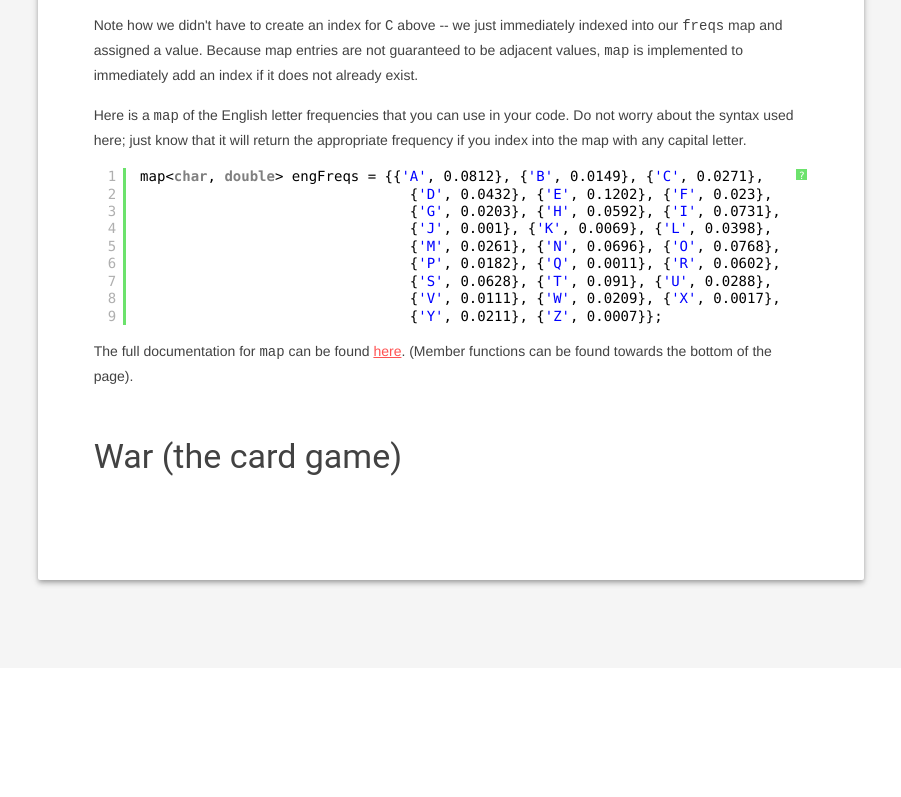
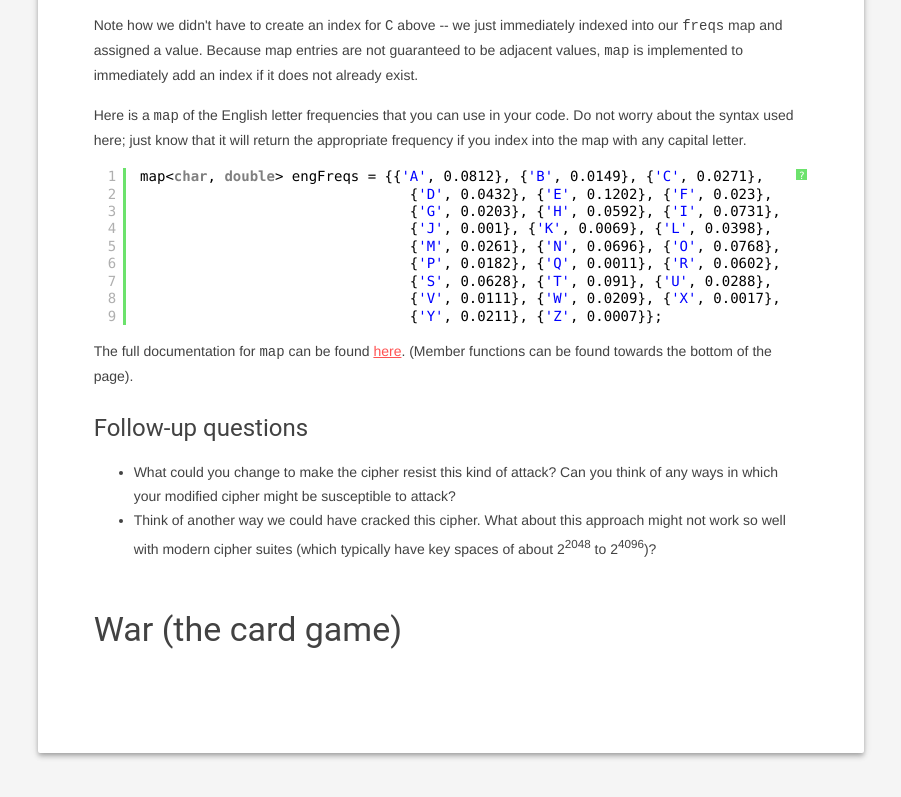
Before and after one commit to hal7df/hal7df.github.io, a plain HTML site: page algorithms/activities/ideas.html in a window 1280 px wide. Shown: the part 5908-6705 px from the top of the page, without its empty margins (189-1090 px from the left). Before the commit the page ends 6576 px from the top, so only its background shows below. Drawn offline with Linux system fonts and the light colour scheme.

Commit message:
Add some more questions to the Caesar cipher idea.

```diff
--- a/algorithms/activities/ideas.html
+++ b/algorithms/activities/ideas.html
@@ -310,6 +310,13 @@ map&lt;char, double&gt; engFreqs = {{'A', 0.0812}, {'B', 0.0149}, {'C', 0.0271},
 			<p>The full documentation for <code>map</code> can be found <a href="http://www.cplusplus.com/reference/map/map/" target="_blank">here</a>.
 				(Member functions can be found towards the bottom of the page).</p>
 
+			<h4>Follow-up questions</h4>
+			<ul>
+				<li>What could you change to make the cipher resist this kind of attack? Can you think of any ways in which your modified cipher might be susceptible to attack?</li>
+				<li>Think of another way we could have cracked this cipher. What about this approach might not work so well with modern cipher suites
+					(which typically have key spaces of about 2<sup>2048</sup> to 2<sup>4096</sup>)?
+			</ul>
+
 			<h3 id="war">War (the card game)</h3>
 			<p></p>
           </div>
```
